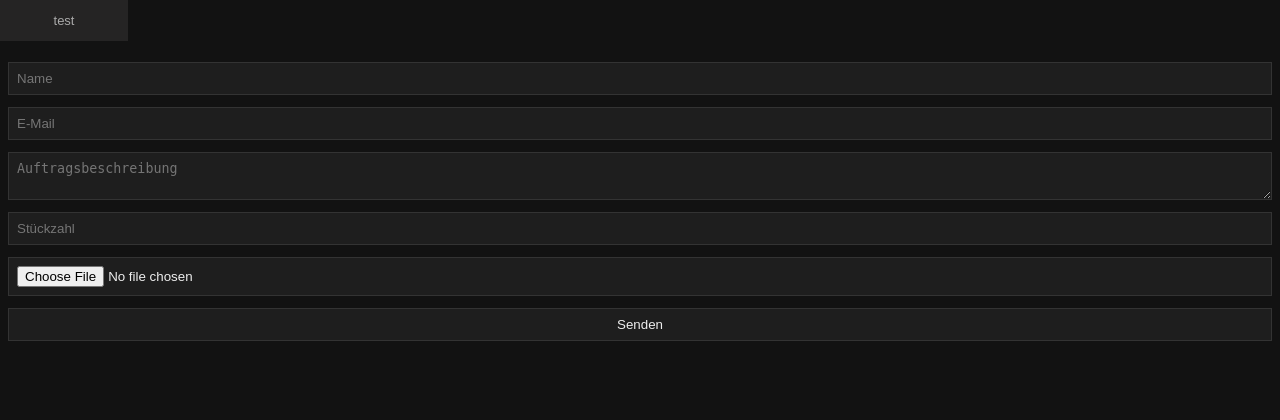
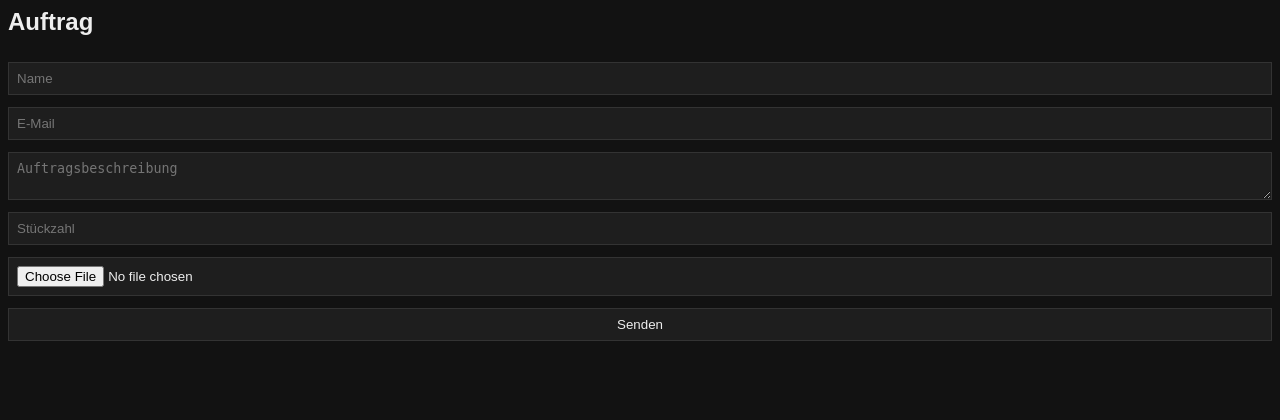
Before and after one commit to christian-stahmer/Holz-und-Mehr, a PHP site: page /customer.php in a window 1280 px wide. Shown: the top 420 px of the page. Run offline with PHP 8.4, Linux system fonts and the light colour scheme.

Commit message:
Update header.php

```diff
--- a/includes/header.php
+++ b/includes/header.php
@@ -20,9 +20,7 @@
 </head>
 
 <body>
-    <div class="header">
-    <p>test</p>
-    <a href=""></a>
+
 
     </div>
 </body>
```
